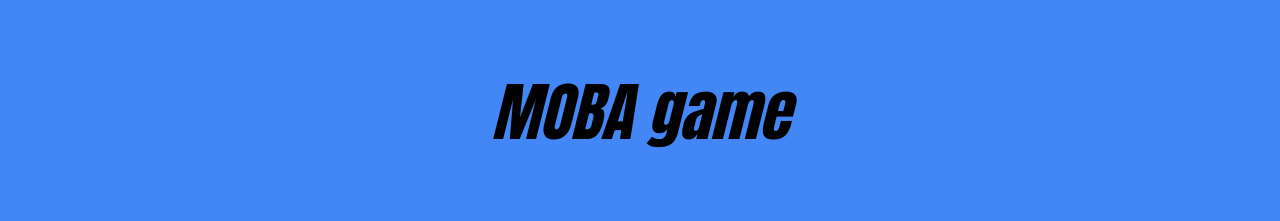
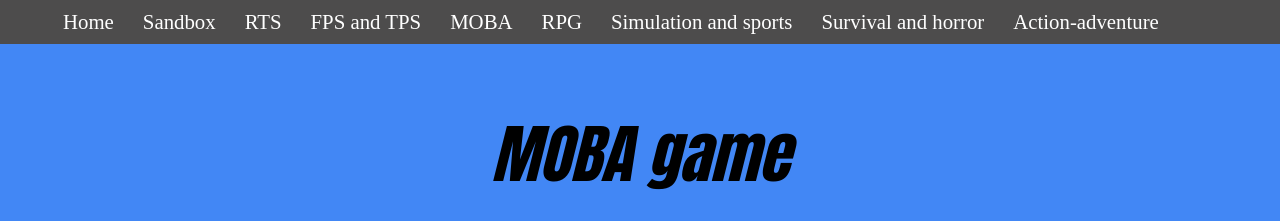
Before and after one commit to chunshao31/chunshao31.github.io, a plain HTML site: page MOBA.html in a window 1280 px wide. Shown: the top 221 px of the page. Drawn offline with Linux system fonts and the light colour scheme.

Commit message:
Update MOBA.html

```diff
--- a/MOBA.html
+++ b/MOBA.html
@@ -6,6 +6,17 @@
 </head>
 <body>
 <body style="background-color:#4287f5;color:white;">
+  <ul class="head">
+	        <li><a href="index.html">Home</a ></li>
+	        <li><a href="Sandbox.html">Sandbox</a ></li>
+	        <li><a href="RTS.html">RTS</a ></li>
+	        <li><a href="FPS and TPS.html">FPS and TPS</a ></li>
+	        <li><a href="MOBA.html">MOBA</a ></li>
+	        <li><a href="RPG.html">RPG</a ></li>
+	        <li><a href="Sports.html">Simulation and sports</a ></li>
+	        <li><a href="Survival.html">Survival and horror</a ></li>
+	        <li><a href="Action.html">Action-adventure</a ></li>
+		</ul>
 <center>
 <p style="font-size: 400%;font-family:impact"><i>MOBA game<i></p>
 <div style="position: relative; display: inline-block;">
```
